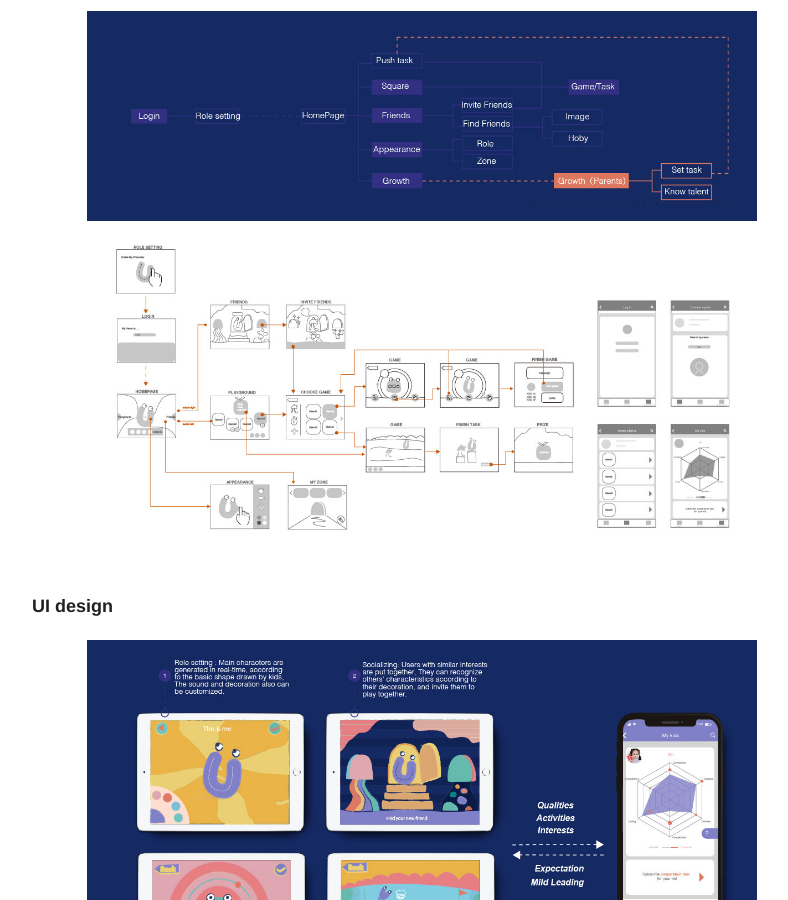
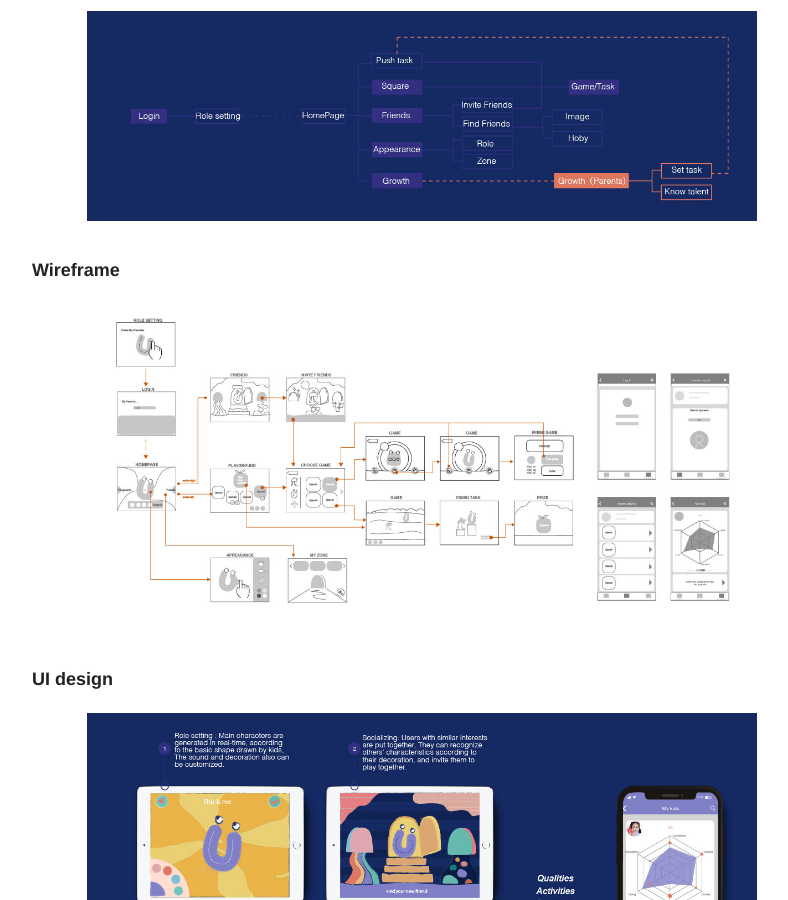
Before and after one commit to yuanyuanhu96/Potfolio-Archive, a Jekyll site: the page built from _posts/2017-10-03-YOOTOPIA-Game.md, in a window 1280 px wide and 900 px high, scrolled down 4009 px. Shown: the whole window, without its empty margins (218-1006 px from the left). Built offline with Jekyll 4.4.1, drawn with Linux system fonts in a browser that asks for light colours.

Commit message:
Update 2017-10-03-YOOTOPIA-Game.md

```diff
--- a/_posts/2017-10-03-YOOTOPIA-Game.md
+++ b/_posts/2017-10-03-YOOTOPIA-Game.md
@@ -34,6 +34,7 @@ For kids aged 3-5, playing game is their main activity, as well as the way they
 ## Final work
 ### Construction
 ![Git Bash](/Yootopia-img/Yootopia-img-09.jpg)
+### Wireframe
 ![Git Bash](/Yootopia-img/Yootopia-img-10.jpg)
 ### UI design
 ![Git Bash](/Yootopia-img/Yootopia-img-11.jpg)
```
